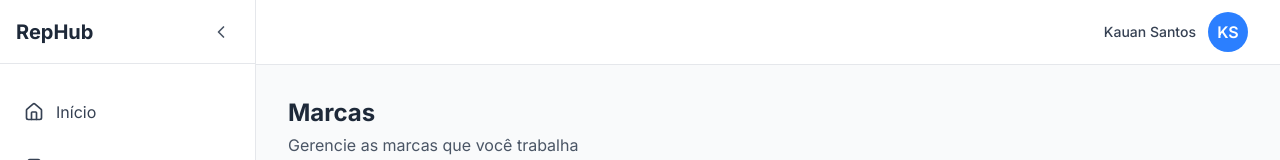
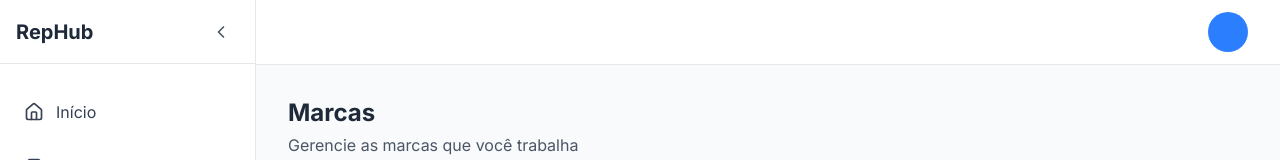
Before and after one commit to kauanguilhermesantos/rep-hub, a Next.js app: page /marcas in a window 1280 px wide. Shown: the top 160 px of the page. Built offline with nearby package versions, Linux system fonts and the light colour scheme; no server answers.

Commit message:
fix(layout): nome e abreviação do usuário

```diff
--- a/src/components/UsuarioLayout.tsx
+++ b/src/components/UsuarioLayout.tsx
@@ -1,6 +1,6 @@
 'use client'
 
-import { useState } from 'react'
+import { useState, useEffect } from 'react'
 import { Inter } from 'next/font/google'
 import Link from 'next/link'
 import { usePathname } from 'next/navigation'
@@ -16,6 +16,9 @@ import {
   ChevronRight
 } from 'lucide-react'
 import { logout } from '@/lib/Auth'
+import { getMe } from '@/services/usuarioService'
+import { primeiroEUltimoNome, iniciais } from '@/lib/formatoNome'
+import { Usuario } from '@/types/usuario'
 import '@/app/globals.css'
 
 const inter = Inter({ subsets: ['latin'] })
@@ -23,7 +26,18 @@ const inter = Inter({ subsets: ['latin'] })
 export default function UsuarioLayout({ children }: { children: React.ReactNode }) {
   const [sidebarOpen, setSidebarOpen] = useState(true)
   const [mobileMenuOpen, setMobileMenuOpen] = useState(false)
+  const [usuario, setUsuario] = useState<Usuario | null>(null)
   const pathname = usePathname()
+
+  // Busca os dados reais do usuário logado (usado no cabeçalho)
+  useEffect(() => {
+    getMe()
+      .then(setUsuario)
+      .catch(() => {
+        // Falha silenciosa aqui: se o token tiver expirado, o middleware
+        // já vai redirecionar pro /login na próxima navegação
+      })
+  }, [])
 
   const navigation = [
     { name: 'Início', href: '/home', icon: Home },
@@ -160,13 +174,14 @@ export default function UsuarioLayout({ children }: { children: React.ReactNode
               <Link href="/perfil">
                 <div className="flex items-center gap-3">
                   <div className="text-right hidden sm:block">
-                    {/* Nome do Usuário (Primeiro e Último) */}
-                    <p className="text-sm font-medium text-gray-700">Kauan Santos</p>
-                    {/* <p className="text-xs text-gray-500">admin@rephub.com</p> */}
+                    {/* Primeiro e último nome do usuário logado */}
+                    <p className="text-sm font-medium text-gray-700">
+                      {usuario ? primeiroEUltimoNome(usuario.nomeCompleto) : ''}
+                    </p>
                   </div>
-                    {/* Avatar do Usuário (Iniciais do nome) */}
+                  {/* Avatar do Usuário (iniciais do nome) */}
                   <div className="w-10 h-10 rounded-full bg-blue-500 flex items-center justify-center text-white font-semibold">
-                    KS
+                    {usuario ? iniciais(usuario.nomeCompleto) : ''}
                   </div>
                 </div>
               </Link>
--- /dev/null
+++ b/src/lib/formatoNome.ts
@@ -0,0 +1,15 @@
+export function primeiroEUltimoNome(nomeCompleto?: string): string {
+  if (!nomeCompleto) return ""
+  const partes = nomeCompleto.trim().split(/\s+/)
+  if (partes.length === 1) return partes[0]
+  return `${partes[0]} ${partes[partes.length - 1]}`
+}
+
+// "João da Silva Santos" -> "JS"
+export function iniciais(nomeCompleto?: string): string {
+  if (!nomeCompleto) return ""
+  const partes = nomeCompleto.trim().split(/\s+/)
+  const primeira = partes[0]?.[0] ?? ""
+  const ultima = partes.length > 1 ? partes[partes.length - 1][0] : ""
+  return (primeira + ultima).toUpperCase()
+}
```
